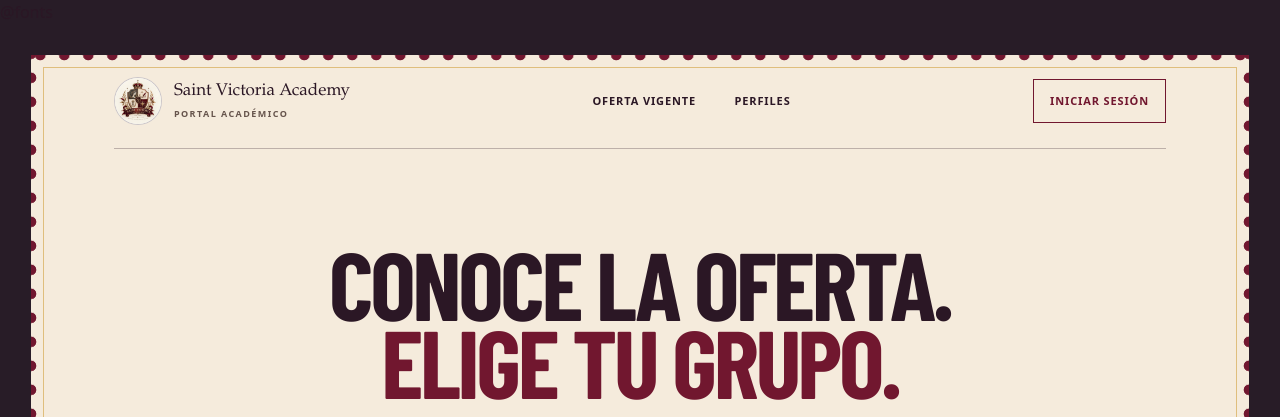
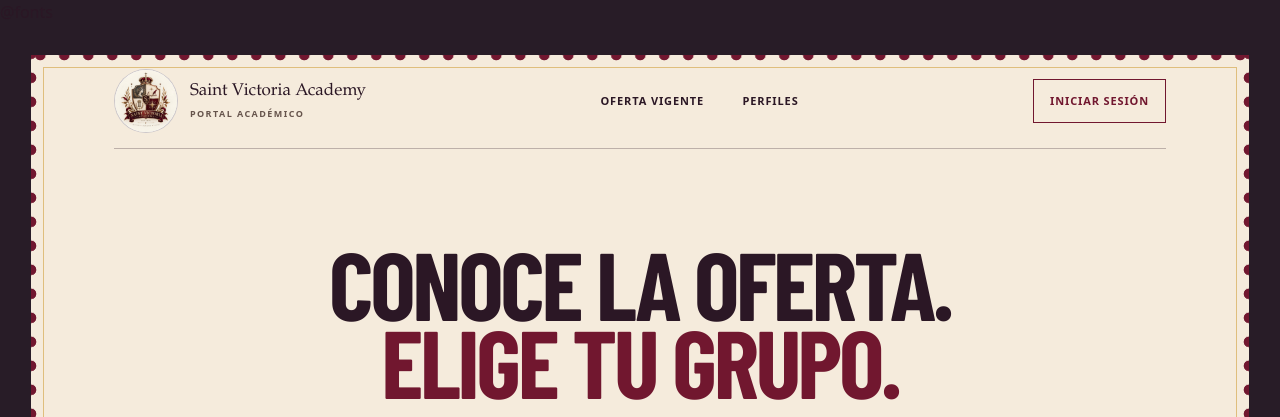
Before and after one commit to steven14821/sistema-matriculas, a Laravel app: page / in a window 1280 px wide. Shown: the top 417 px of the page. Run offline with Laravel 12, Linux system fonts and the light colour scheme; data comes from the database, SQL or seed files in the repository; style sheets or scripts are compiled from the project's sources; parts of the project's set-up code (start-up, migrations or seed data) failed here and were passed over.

Commit message:
Aumenta el tamaño del logo de marca
Co-authored-by: Copilot <223556219+Copilot@users.noreply.github.com>

```diff
--- a/resources/css/landing.css
+++ b/resources/css/landing.css
@@ -94,8 +94,8 @@
 }
 
 .site-home__seal {
-    width: 48px;
-    height: 48px;
+    width: 64px;
+    height: 64px;
     flex: none;
     border: 1px solid rgb(43 23 37 / 24%);
     border-radius: 50%;
@@ -602,8 +602,8 @@
     }
 
     .site-home__seal {
-        width: 40px;
-        height: 40px;
+        width: 52px;
+        height: 52px;
     }
 
     .site-home__brand-name {
```
